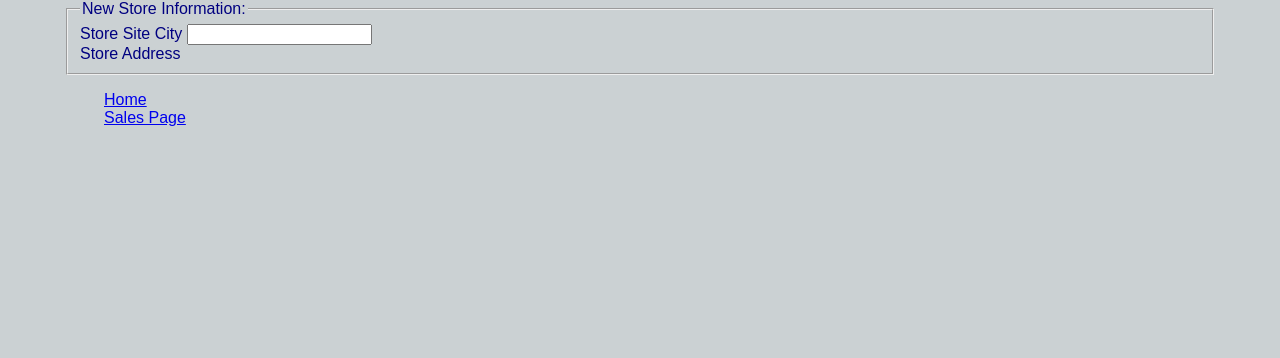
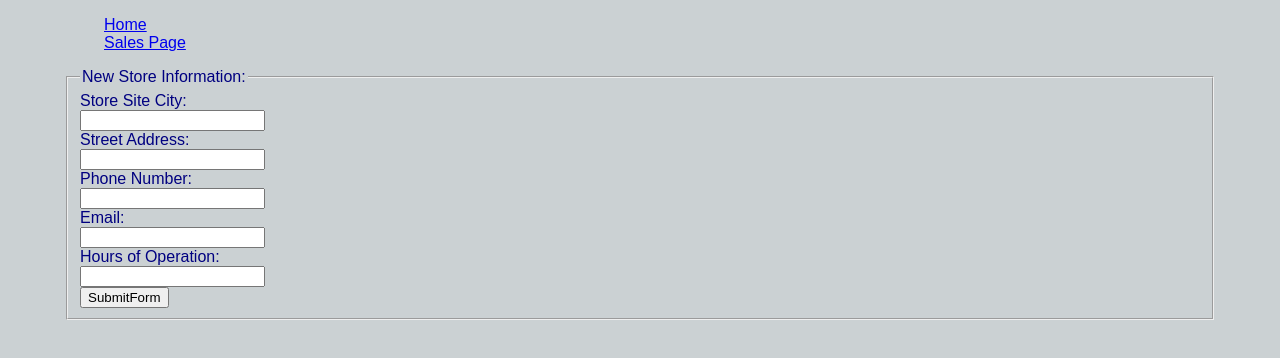
Before and after one commit to phillipstm/-cookie-stand-, a plain HTML site: page storeSetup.html in a window 1280 px wide. Drawn offline with Linux system fonts and the light colour scheme.

Commit message:
added store set up data and submit button.

```diff
--- a/storeSetup.html
+++ b/storeSetup.html
@@ -9,18 +9,6 @@
   <link href="css/style.css" type="text/css" rel="stylesheet" />
 </head>
 <body>
-  <form action="http://www.example.com" method="get"></form>
-    <fieldset>
-      <legend>
-        New Store Information:
-      </legend>
-      <label>
-        Store Site City
-        <input type="text" storeSites="location"
-          required="required" /><br />
-        <label>Store Address</label>
-      </label>
-    </fieldset>
   <nav>
   <ul>
     <li><a href="index.html">Home</a></li>
@@ -28,6 +16,29 @@
     <l1><a href="storeSetup.html"></a></l1>
   </ul>
   </nav>
+  <form action="http://www.example.com" method="get"></form>
+  <fieldset>
+    <legend>
+      New Store Information:
+    </legend>
+    <label> Store Site City:<br />
+      <input type="text" storeSites="location"
+        required="required" /></label><br />
+    <label>Street Address:<br />
+      <input type="text" storeSites="address"
+        required="required" /></label><br />
+    <label>Phone Number:<br />
+      <input type="text" storeSites="phoneNumber"
+        required="required" /></label><br />
+    <label>Email:<br />
+      <input type="text" storeSites="email"
+        required="required" /></label><br />
+    <label>Hours of Operation:<br />
+      <input type="text" storeSites="storeHours"
+        required="required" /></label><br />
+    <input type="submit" value="SubmitForm" />
+  </fieldset>
+
   <script src="js/app.js"></script>
 </body>
 </html>
```
